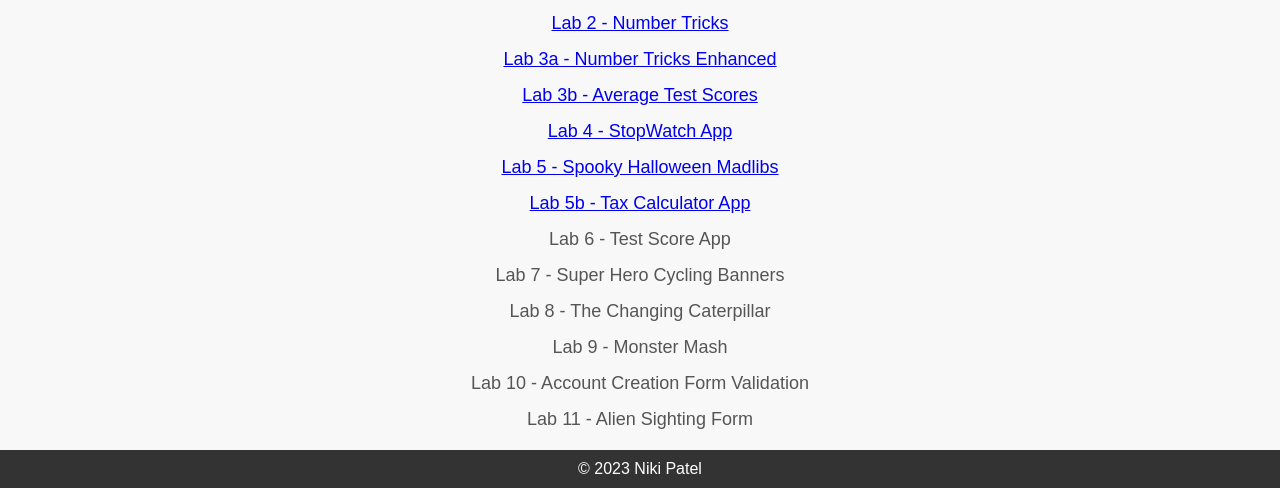
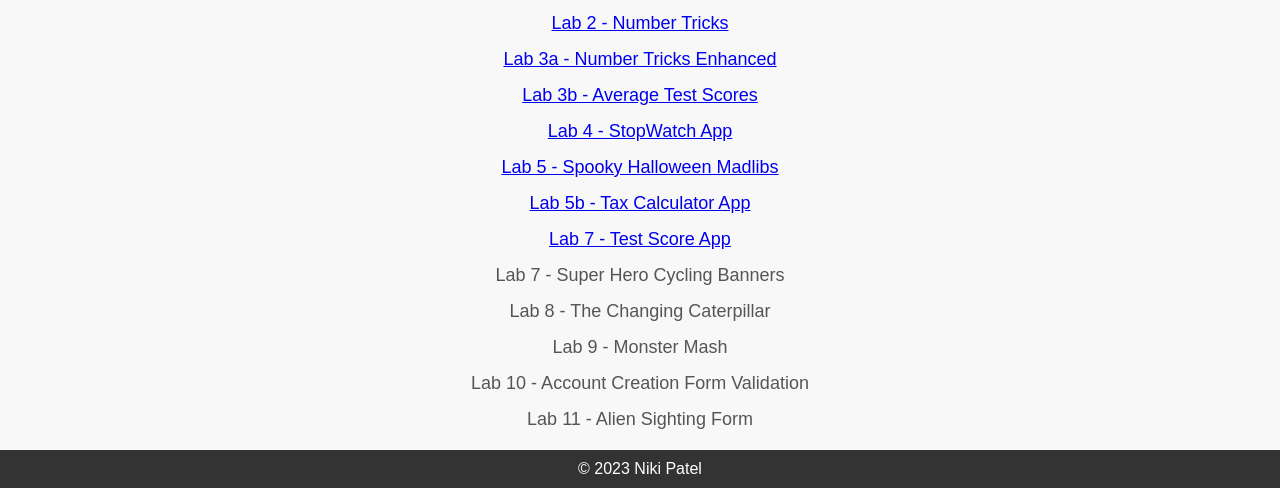
Before and after one commit to nikipatel1026/Creating-your-Portfolio-Web-Page, a plain HTML site: page index.html in a window 1280 px wide. Shown: the part 431-919 px from the top of the page. Drawn offline with Linux system fonts and the light colour scheme.

Commit message:
Lab 7 update

```diff
--- a/index.html
+++ b/index.html
@@ -71,7 +71,7 @@
             <li><a href="https://nikipatel1026.github.io/StopWatch-App/">Lab 4 - StopWatch App</a></li>
             <li><a href="https://nikipatel1026.github.io/Madlibs/">Lab 5 - Spooky Halloween Madlibs</a></li>
             <li><a href="https://nikipatel1026.github.io/TaxCalculator/">Lab 5b - Tax Calculator App</a></li>
-            <li>Lab 6 - Test Score App</li>
+            <li><a href="https://nikipatel1026.github.io/Lab-7-TestScore-App-Enhanced/">Lab 7 - Test Score App</a></li>
             <li>Lab 7 - Super Hero Cycling Banners</li>
             <li>Lab 8 - The Changing Caterpillar</li>
             <li>Lab 9 - Monster Mash</li>
```
